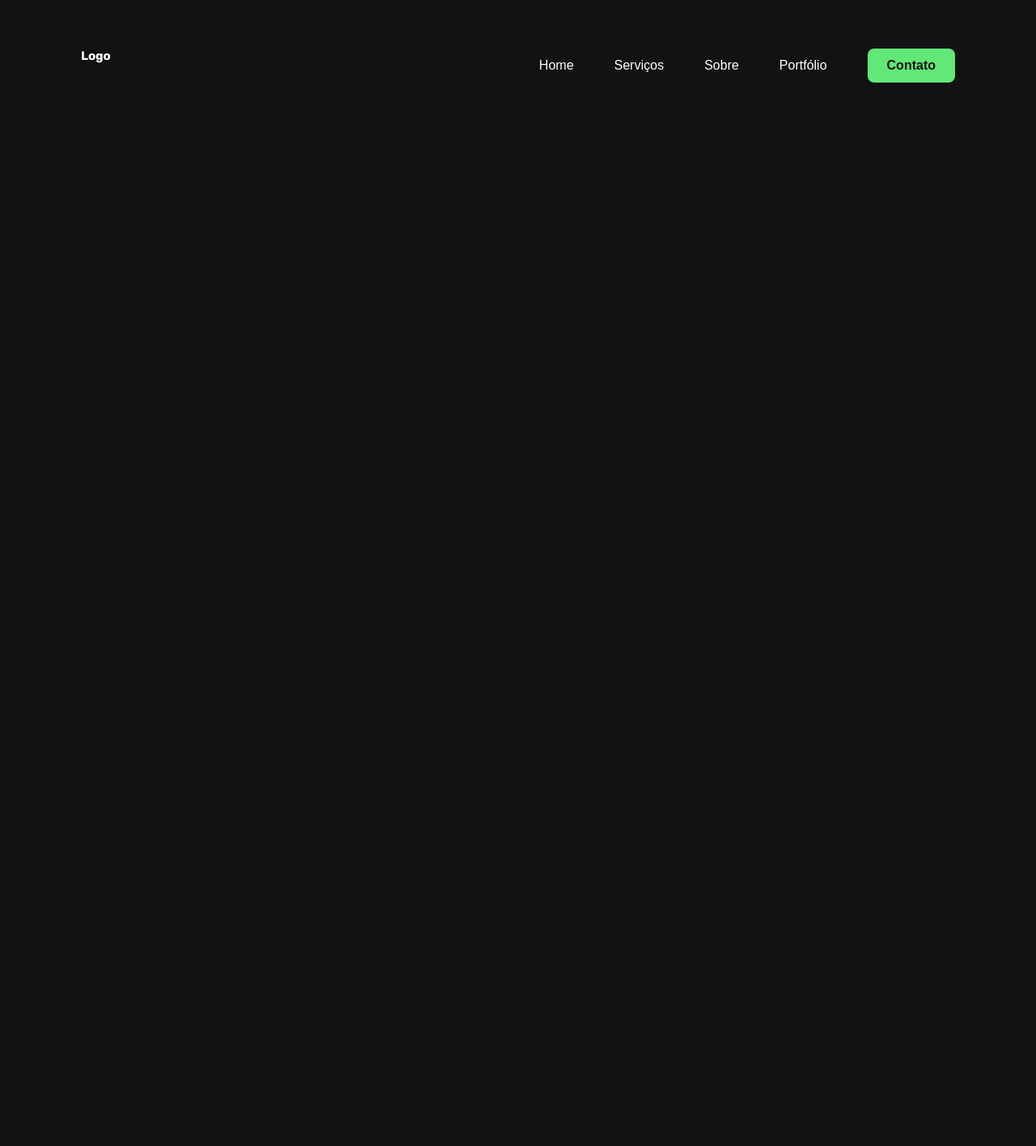
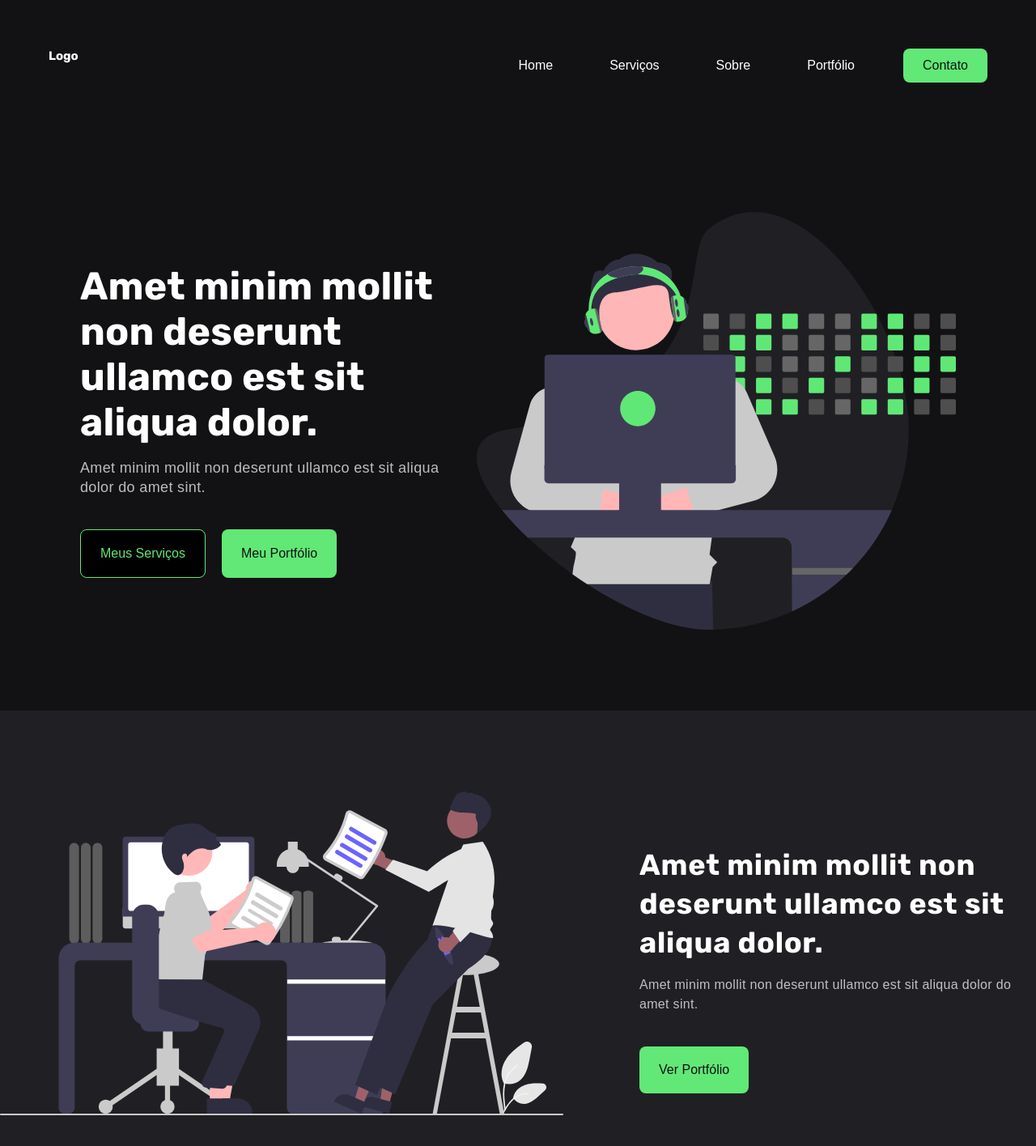
Before and after one commit to auggustus6/iniciodesign-web, a React (Vite) app: page / in a window 1280 px wide. Shown: the top 1416 px of the page at 81% size. Before the commit the page ends 800 px from the top, so only its background shows below. Built offline with nearby package versions, Linux system fonts and the light colour scheme.

Commit message:
Section 1 and Section 2

```diff
--- a/index.html
+++ b/index.html
@@ -4,7 +4,7 @@
     <meta charset="UTF-8" />
     <link rel="icon" type="image/svg+xml" href="/vite.svg" />
     <meta name="viewport" content="width=device-width, initial-scale=1.0" />
-    <title>Vite + React</title>
+    <title>Iniciodesign</title>
   </head>
   <body>
     <div id="root"></div>
--- a/src/App.jsx
+++ b/src/App.jsx
@@ -1,11 +1,20 @@
-import styles from "./Container.module.css";
 import NavBar from "./components/NavBar/NavBar";
+import FirstSection from "./components/FirstSection/FirstSection";
+import SecondSection from "./components/SecondSection/SecondSection";
 
 function App() {
   return (
-    <div className={styles.container}>
+    <>
       <NavBar />
-    </div>
+      <FirstSection
+        text="Amet minim mollit non deserunt ullamco est sit aliqua dolor."
+        paragraph="Amet minim mollit non deserunt ullamco est sit aliqua dolor do amet sint."
+      />
+      <SecondSection
+        text="Amet minim mollit non deserunt ullamco est sit aliqua dolor."
+        paragraph="Amet minim mollit non deserunt ullamco est sit aliqua dolor do amet sint."
+      />
+    </>
   );
 }
 
--- a/src/Container.module.css
+++ /dev/null
@@ -1,7 +0,0 @@
-.container {
-  width: 1200px;
-  display: flex;
-  justify-content: space-between;
-  margin: 0 auto;
-  flex-wrap: wrap;
-}
--- a/src/components/Button/Button.module.css
+++ b/src/components/Button/Button.module.css
@@ -2,10 +2,10 @@
   --primary: #61e876;
 }
 
-.btn-primary {
+.btnPrimary {
   padding: 1.2rem 2.4rem;
   font-size: 16px;
-  font-weight: bold;
+  font-weight: 500;
   border-radius: 8px;
   cursor: pointer;
   transition: transform 0.3s ease;
@@ -14,11 +14,25 @@
   border: none;
 }
 
-.btn-primary-outline {
-  font-weight: bold;
+.btnPrimaryLarge {
+  padding: 2rem 2.4rem;
+  font-size: 16px;
+  font-weight: 500;
+  border-radius: 8px;
+  cursor: pointer;
+  transition: transform 0.3s ease;
+  background: var(--primary);
+  color: #121214;
+  border: none;
+}
+
+.btnPrimaryOutline {
+  font-size: 16px;
+  font-weight: 500;
   border-radius: 8px;
   padding: 2rem 2.4rem;
   border: 1px solid var(--primary);
   color: var(--primary);
   background: black;
+  cursor: pointer;
 }
--- /dev/null
+++ b/src/components/FirstSection/FirstSection.jsx
@@ -0,0 +1,33 @@
+import Button from "../Button/Button";
+import styles from "./FirstSection.module.css";
+import stylesButton from "../Button/Button.module.css";
+
+import developer from "../../assets/developer.svg";
+
+const FirstSection = ({ text, paragraph }) => {
+  return (
+    <div className={styles.bgContainer}>
+      <div className={styles.container}>
+        <div className={styles.containerContent}>
+          <div className={styles.content}>
+            <div className={styles.containerText}>
+              <h1>{text}</h1>
+              <p>{paragraph}</p>
+              <div className={styles.containerButtons}>
+                <Button classname={stylesButton.btnPrimaryOutline}>
+                  Meus Serviços
+                </Button>
+                <Button classname={stylesButton.btnPrimaryLarge}>
+                  Meu Portfólio
+                </Button>
+              </div>
+            </div>
+            <img src={developer} alt="Imagem de uma pessoa no computador" />
+          </div>
+        </div>
+      </div>
+    </div>
+  );
+};
+
+export default FirstSection;
--- /dev/null
+++ b/src/components/FirstSection/FirstSection.module.css
@@ -0,0 +1,47 @@
+:root {
+  --bgColor: #121214;
+}
+
+.bgContainer {
+  width: 100%;
+  background: var(--bgColor);
+}
+
+.container {
+  max-width: 128rem;
+  margin: 0 auto;
+}
+
+.containerContent {
+  padding: 10rem 0 10rem;
+}
+
+.content {
+  display: flex;
+  align-items: center;
+  justify-content: center;
+}
+
+.containerText {
+  max-width: 49rem;
+}
+
+.containerButtons {
+  display: flex;
+  gap: 2rem;
+  margin-top: 4rem;
+}
+
+.containerText h1 {
+  font-size: 4.8rem;
+  line-height: 5.6rem;
+  letter-spacing: 0.02rem;
+}
+
+.containerText p {
+  margin-top: 1.6rem;
+  font-size: 1.8rem;
+  line-height: 2.4rem;
+  letter-spacing: 0.02em;
+  color: rgba(255, 255, 255, 0.72);
+}
--- a/src/components/NavBar/NavBar.jsx
+++ b/src/components/NavBar/NavBar.jsx
@@ -11,12 +11,7 @@ const NavBar = () => {
         <li className={styles.item}>Serviços</li>
         <li className={styles.item}>Sobre</li>
         <li className={styles.item}>Portfólio</li>
-        <Button
-          type="button"
-          classname={stylesButton["btn-primary"]}
-        >
-         Contato
-        </Button>
+        <Button classname={stylesButton.btnPrimary}>Contato</Button>
       </ul>
     </nav>
   );
--- a/src/components/NavBar/NavBar.module.css
+++ b/src/components/NavBar/NavBar.module.css
@@ -1,5 +1,5 @@
 .navBar {
-  width: 1200px;
+  max-width: 128rem;
   display: flex;
   justify-content: space-between;
   margin: 0 auto;
@@ -15,6 +15,7 @@
 }
 
 .item {
+  padding: 1rem;
   font-size: 1.6rem;
   cursor: pointer;
   font-weight: 500;
--- /dev/null
+++ b/src/components/SecondSection/SecondSection.jsx
@@ -0,0 +1,32 @@
+import styles from "./SecondSection.module.css";
+import stylesButton from "../Button/Button.module.css";
+import group from "../../assets/group.svg";
+import Button from "../Button/Button";
+
+const SecondSection = ({ text, paragraph }) => {
+  return (
+    <div className={styles.bgContainer}>
+      <div className={styles.container}>
+        <div className={styles.containerContent}>
+          <div className={styles.content}>
+            <img
+              src={group}
+              alt="Imagem Duas pessoas conversando em uma mesa de escritório"
+            />
+            <div className={styles.containerText}>
+              <h1>{text}</h1>
+              <p>{paragraph}</p>
+              <div className={styles.containerButtons}>
+                <Button classname={stylesButton.btnPrimaryLarge}>
+                  Ver Portfólio
+                </Button>
+              </div>
+            </div>
+          </div>
+        </div>
+      </div>
+    </div>
+  );
+};
+
+export default SecondSection;
--- /dev/null
+++ b/src/components/SecondSection/SecondSection.module.css
@@ -0,0 +1,47 @@
+:root {
+  --bg: #202024;
+}
+
+.bgContainer {
+  width: 100%;
+  background: var(--bg);
+}
+
+.container {
+  max-width: 128rem;
+  margin: 0 auto;
+}
+
+.containerContent {
+  padding: 10rem 0 10rem;
+}
+
+.content {
+  display: flex;
+  align-items: center;
+  justify-content: space-between;
+}
+
+.containerText {
+  max-width: 49rem;
+  margin-top: 4rem;
+}
+
+.containerButtons {
+  display: flex;
+  margin-top: 4rem;
+}
+
+.containerText h1 {
+  font-size: 3.6rem;
+  line-height: 4.8rem;
+  letter-spacing: 0.02em;
+  margin-bottom: 1.6rem;
+}
+
+.containerText p {
+  font-size: 1.6rem;
+  letter-spacing: 0.02em;
+  line-height: 2.4rem;
+  color: rgba(255, 255, 255, 0.72);
+}
--- a/src/index.css
+++ b/src/index.css
@@ -16,6 +16,7 @@
 body {
   background: var(--bg-color);
   color: #fff;
+  overflow-x: hidden;
 }
 
 html {
```
Also changed, not shown: src/assets/developer.svg (added), src/assets/group.svg (added).
